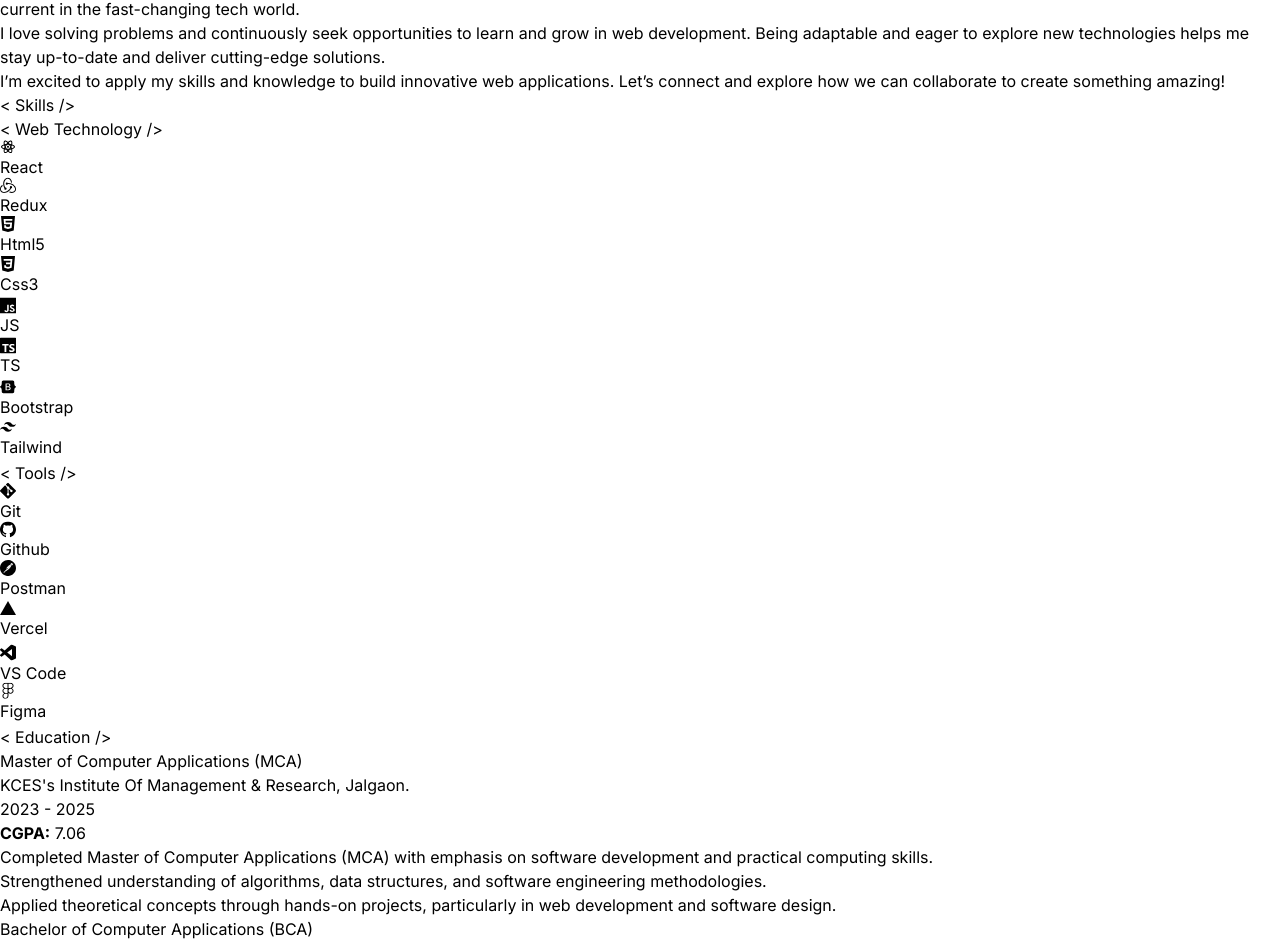
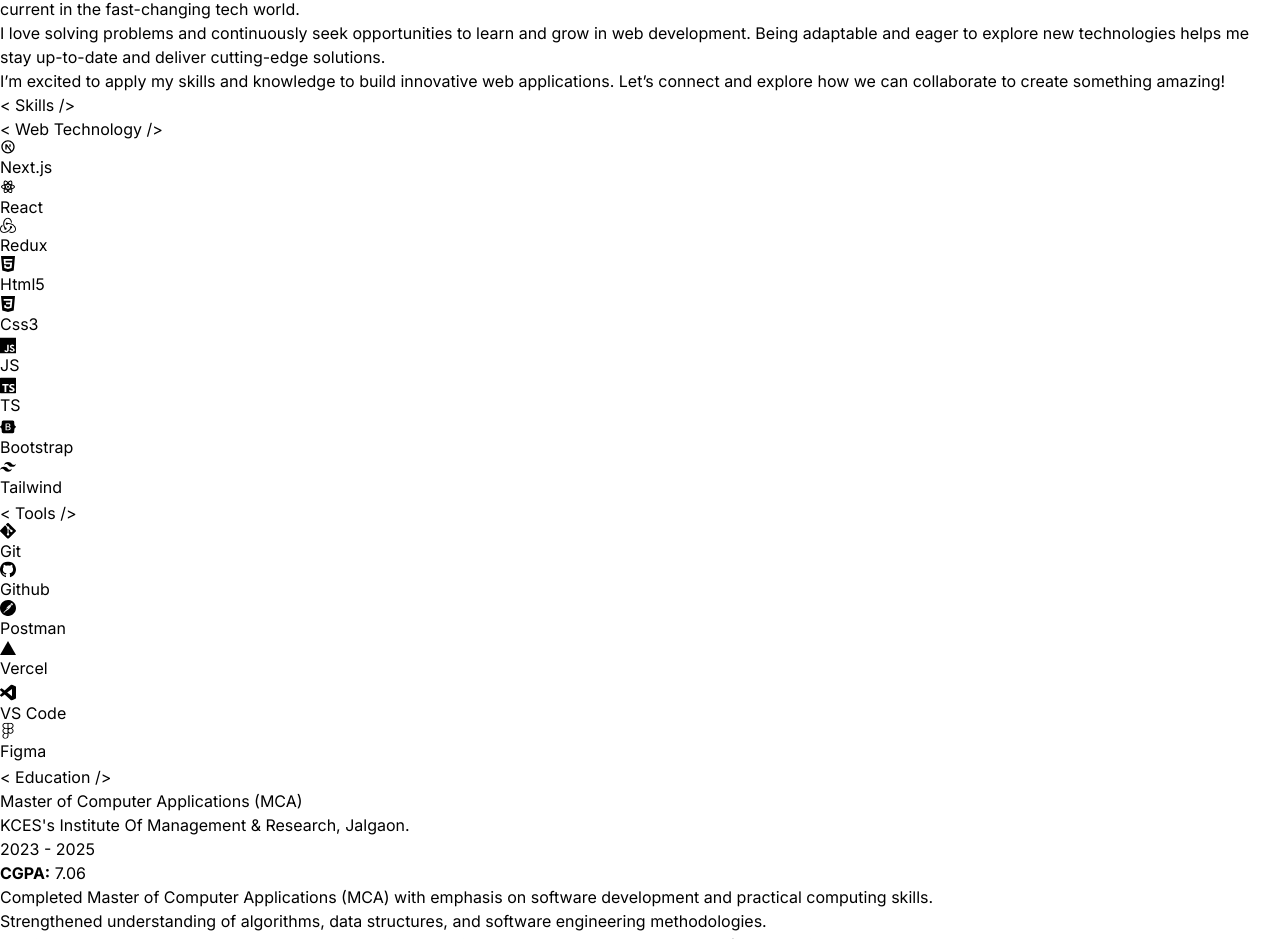
Before and after one commit to pravin8007/Portfolio, a React (Vite) app: page / in a window 1280 px wide. Shown: the part 2554-3493 px from the top of the page. Built offline with nearby package versions, Linux system fonts and the light colour scheme; no server answers.

Commit message:
Add Next.js

```diff
--- a/src/components/Skills.jsx
+++ b/src/components/Skills.jsx
@@ -1,5 +1,5 @@
 import { motion } from "framer-motion";
-import { RiReactjsLine } from "react-icons/ri";
+import { RiReactjsLine, RiNextjsLine } from "react-icons/ri";
 import {SiHtml5,SiCss3,SiJavascript,SiTypescript, SiRedux, SiBootstrap,SiTailwindcss} from "react-icons/si";
 import {SiGit,SiGithub,SiPostman,SiVercel,SiVisualstudiocode,SiFigma} from "react-icons/si";
 
@@ -42,6 +42,16 @@
                     </h1>
 
                     <div className="flex flex-wrap justify-center items-center max-w-80 gap-4">
+                         <motion.div
+                            variants={iconVariant(2.1)}
+                            initial="initial"
+                            animate="animate"
+                            className="rounded-2xl border-2 border-neutral-400 text-center bg-black px-5 py-2"
+                        >
+                            <RiNextjsLine className="text-5xl text-cyan-400" />
+                            <span className="text-white">Next.js</span>
+                        </motion.div>
+
                         <motion.div
                             variants={iconVariant(2.1)}
                             initial="initial"
```
